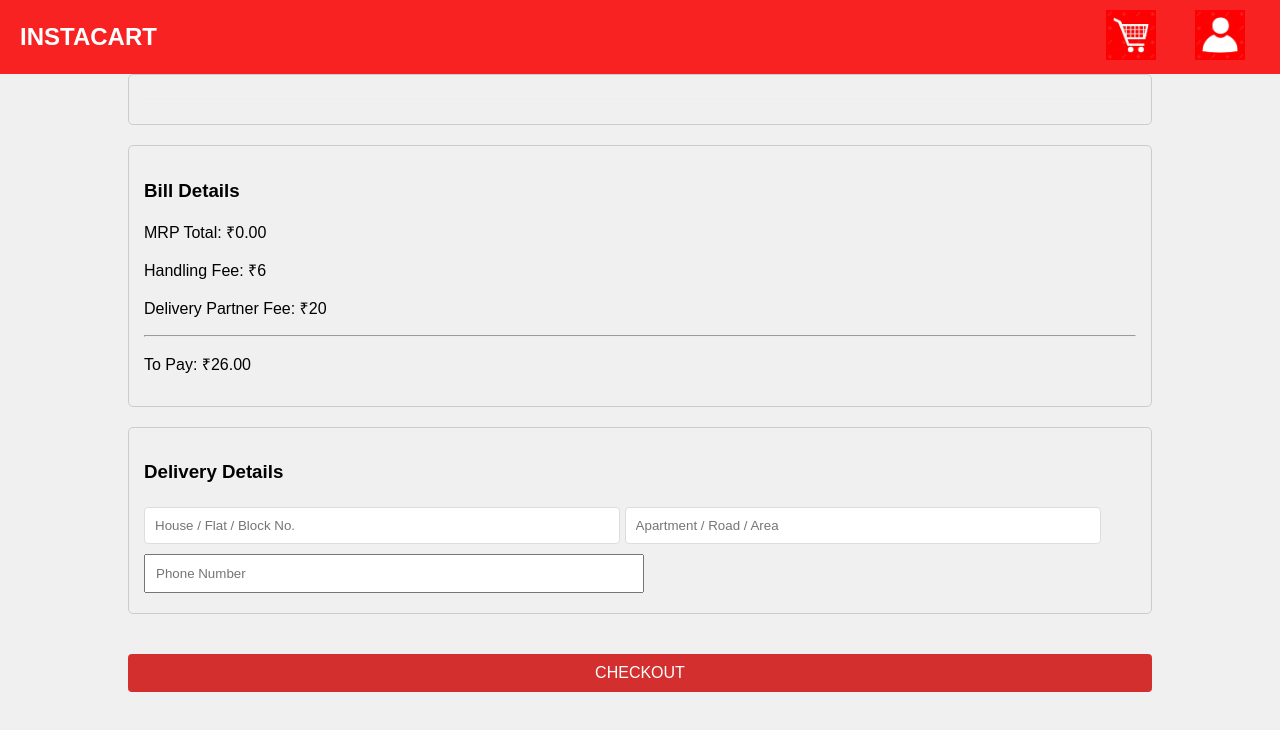
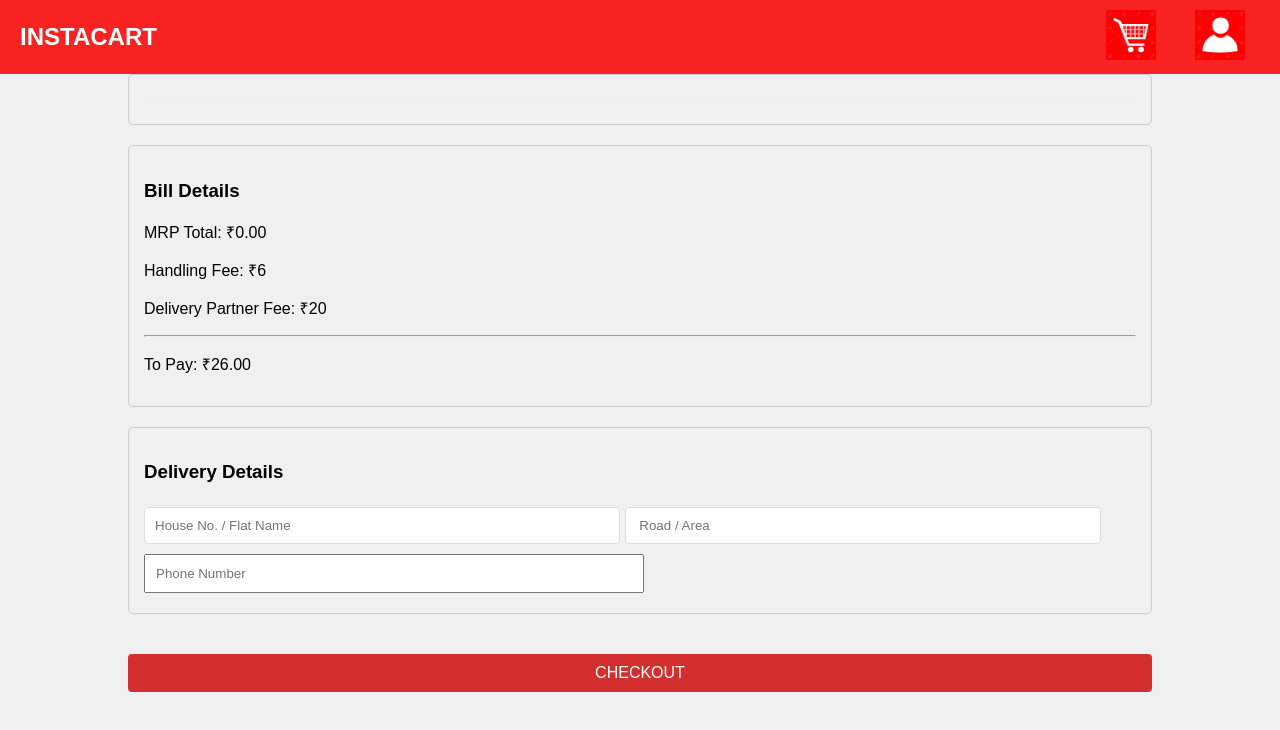
Before and after one commit to nea02/grocery-delivery, a plain HTML site: page checkout.html in a window 1280 px wide. Drawn offline with Linux system fonts and the light colour scheme.

Commit message:
Update checkout.html

```diff
--- a/checkout.html
+++ b/checkout.html
@@ -42,8 +42,8 @@
 
     <div class="delivery-details">
         <h3>Delivery Details</h3>
-        <input type="text" id="flatBlock" placeholder="House / Flat / Block No." required>
-        <input type="text" id="roadArea" placeholder="Apartment / Road / Area" required>
+        <input type="text" id="flatBlock" placeholder="House No. / Flat Name" required>
+        <input type="text" id="roadArea" placeholder=" Road / Area" required>
         <input type="tel" id="phoneNumber" placeholder="Phone Number" required>
     </div>
 
```
